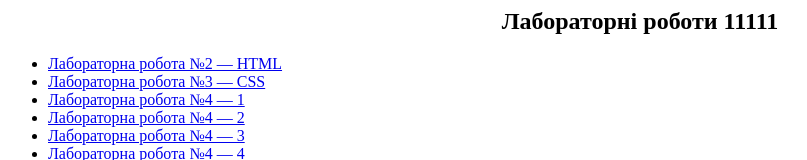
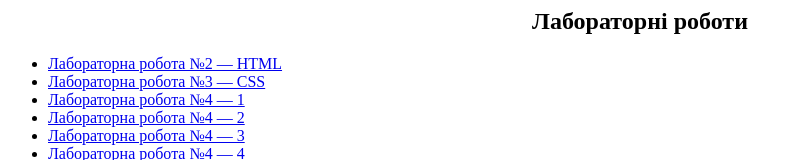
Before and after one commit to Kvistler/Kvistler.github.io, a website: page index.html in a window 1280 px wide. Shown: the top 160 px of the page, without its empty margins (0-807 px from the left). Drawn offline with Linux system fonts and the light colour scheme.

Commit message:
index test fix

```diff
--- a/index.html
+++ b/index.html
@@ -5,7 +5,7 @@
 	</head>
 	<body>
 		<div align="center">
-		<H2>Лабораторні роботи 11111</H2>
+		<H2>Лабораторні роботи</H2>
 		</div>
 
 		<ul>
```
